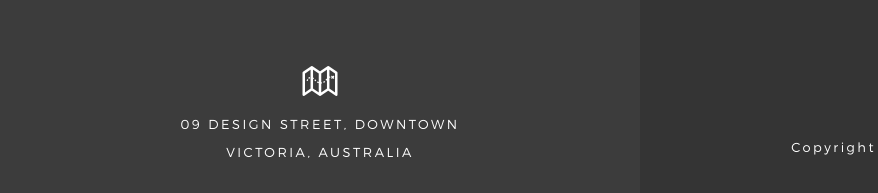
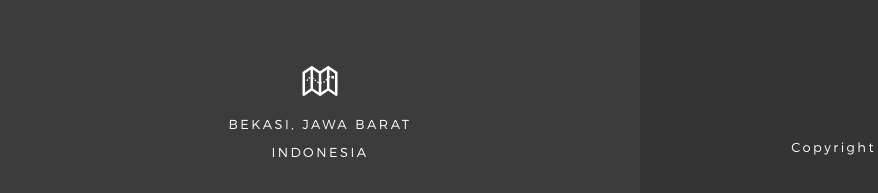
Before and after one commit to jurnalisme1BA07/jurnalisme1ba07.github.io, a plain HTML site: page index.html in a window 1280 px wide. Shown: the part 2961-3154 px from the top of the page, 0-878 px from the left. Drawn offline with nearby package versions, Linux system fonts and the light colour scheme; some packages are replaced by stand-ins of ours; a web font is replaced by a local one.

Commit message:
Update index.html

```diff
--- a/index.html
+++ b/index.html
@@ -240,8 +240,8 @@
     <section class="footer-up">
       <div class="col-sm-6">
         <div class="work"> <i class="ion-map"></i>
-          <p>09 Design Street, Downtown <br>
-            victoria, Australia</p>
+          <p>Bekasi, Jawa barat <br>
+            Indonesia</p>
         </div>
       </div>
       <div class="col-sm-6">
```
